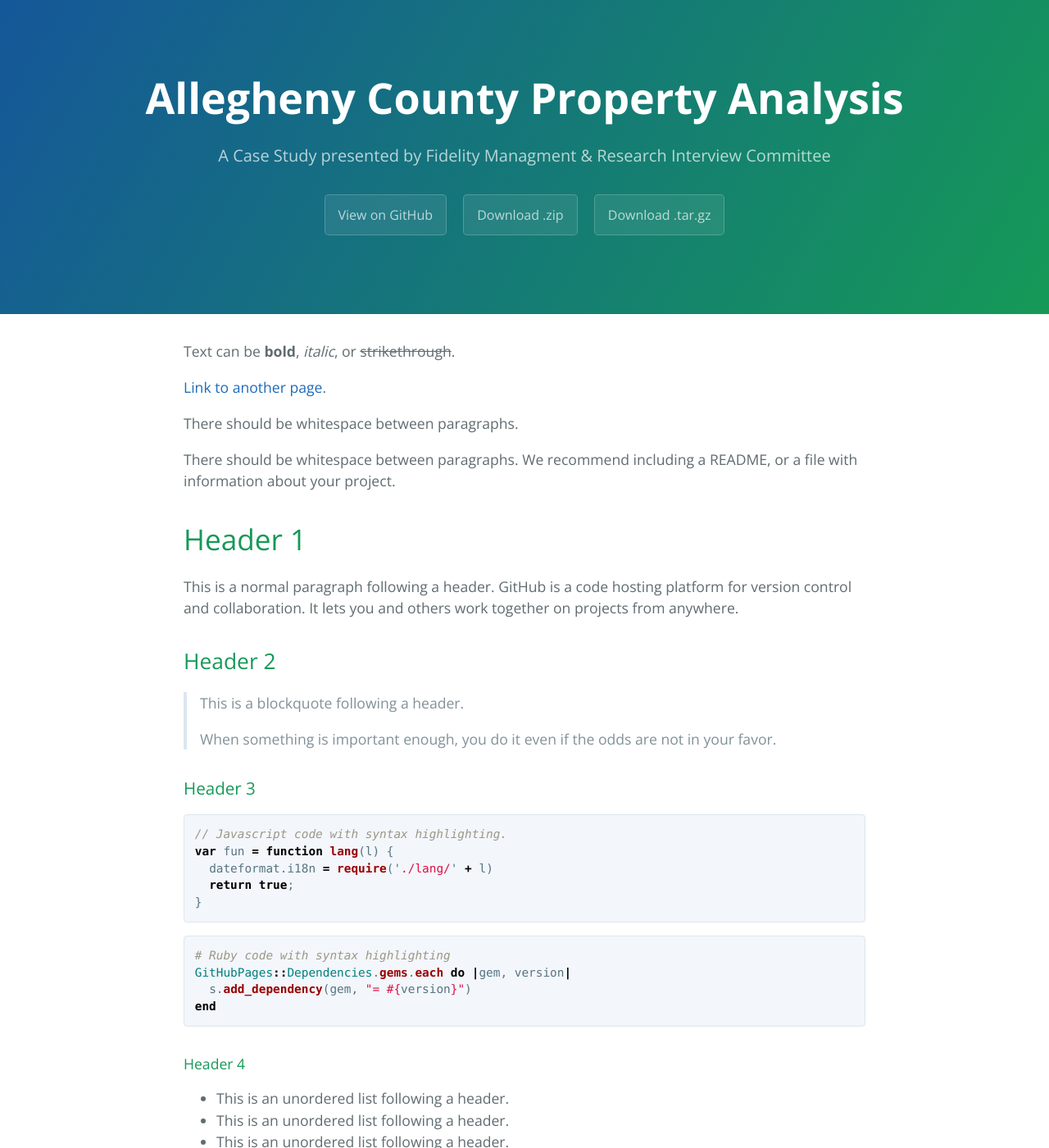
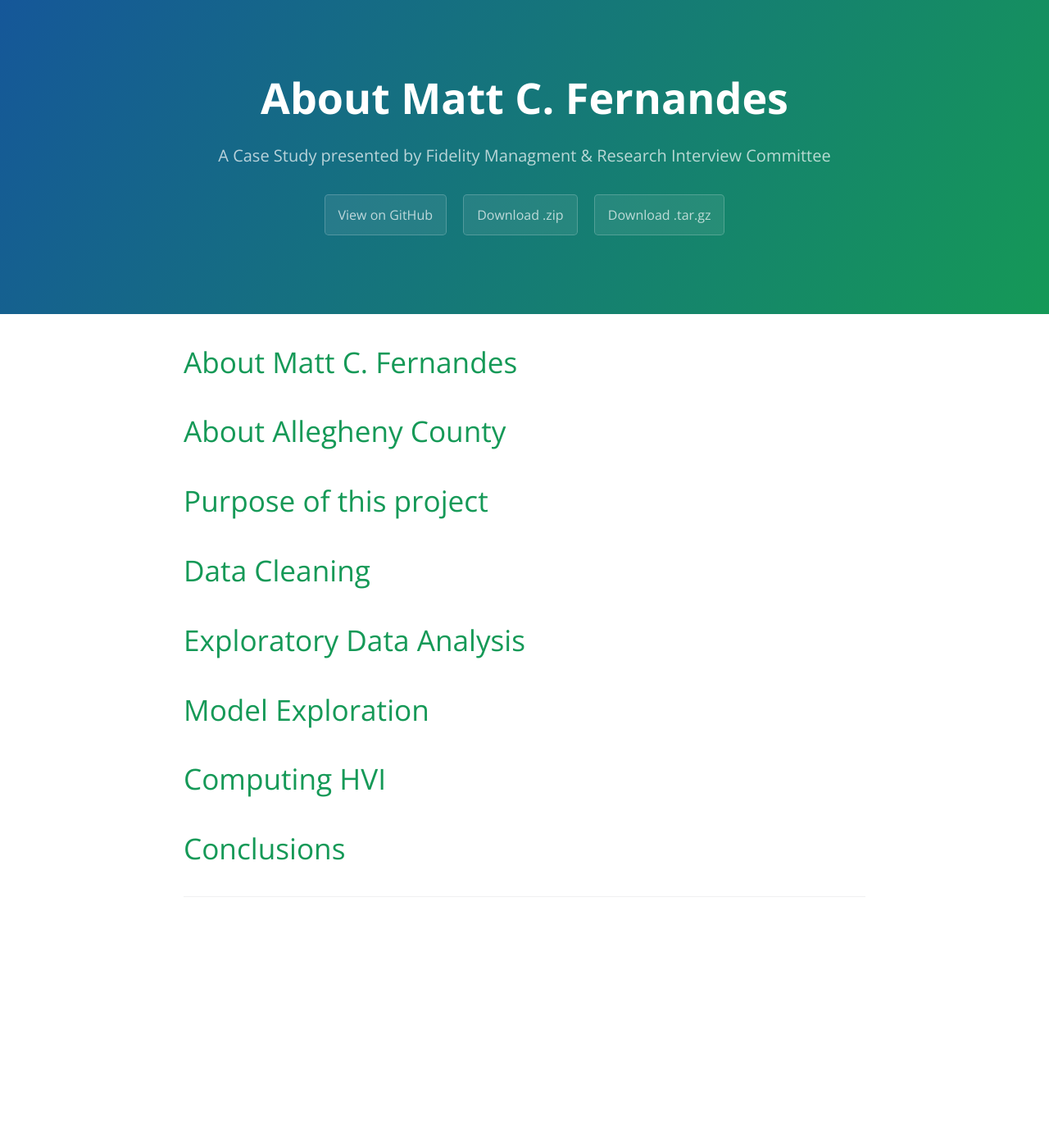
Before and after one commit to matheuscfernandes/fidelity-interview, a Jekyll site: the page built from index.md, in a window 1280 px wide and 1400 px high. Shown: the whole window at 82% size. Built offline with Jekyll 4.4.1, drawn with Linux system fonts in a browser that asks for light colours; our own code applies the rules of GitHub Pages for plain Markdown files; some of the changed text lies outside the part shown.

Commit message:
updated with outline

````diff
--- a/index.md
+++ b/index.md
@@ -2,7 +2,25 @@
 layout: default
 ---
 
-Text can be **bold**, _italic_, or ~~strikethrough~~.
+# About Matt C. Fernandes
+
+# About Allegheny County
+
+# Purpose of this project
+
+# Data Cleaning
+
+# Exploratory Data Analysis
+
+# Model Exploration
+
+# Computing HVI
+
+# Conclusions
+
+
+
+<!-- Text can be **bold**, _italic_, or ~~strikethrough~~.
 
 [Link to another page](./another-page.html).
 
@@ -120,4 +138,4 @@
 
 ```
 The final element.
-```
+``` -->
````
